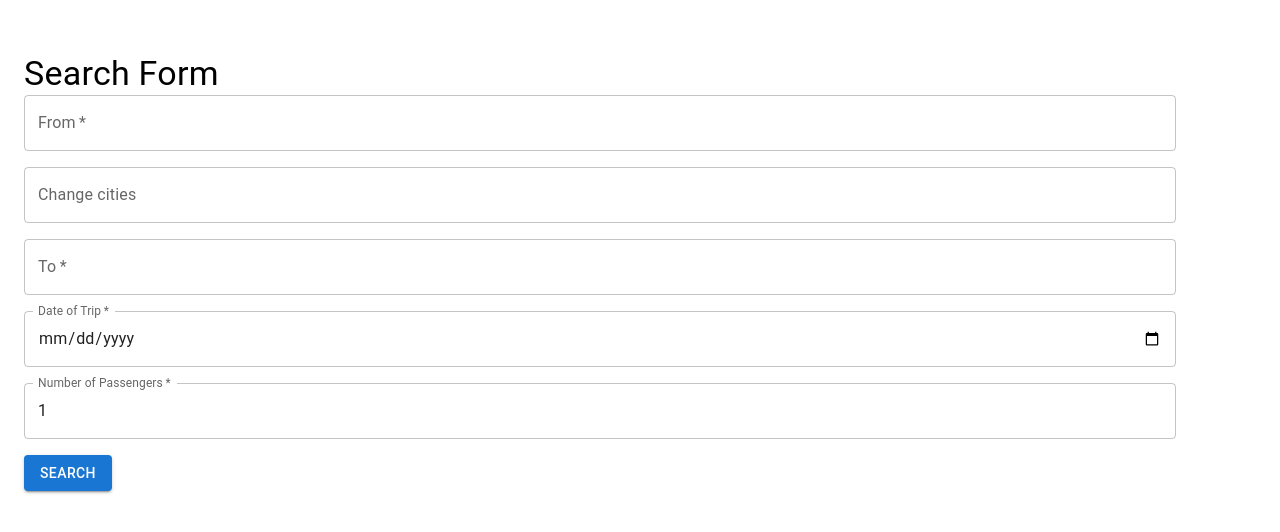
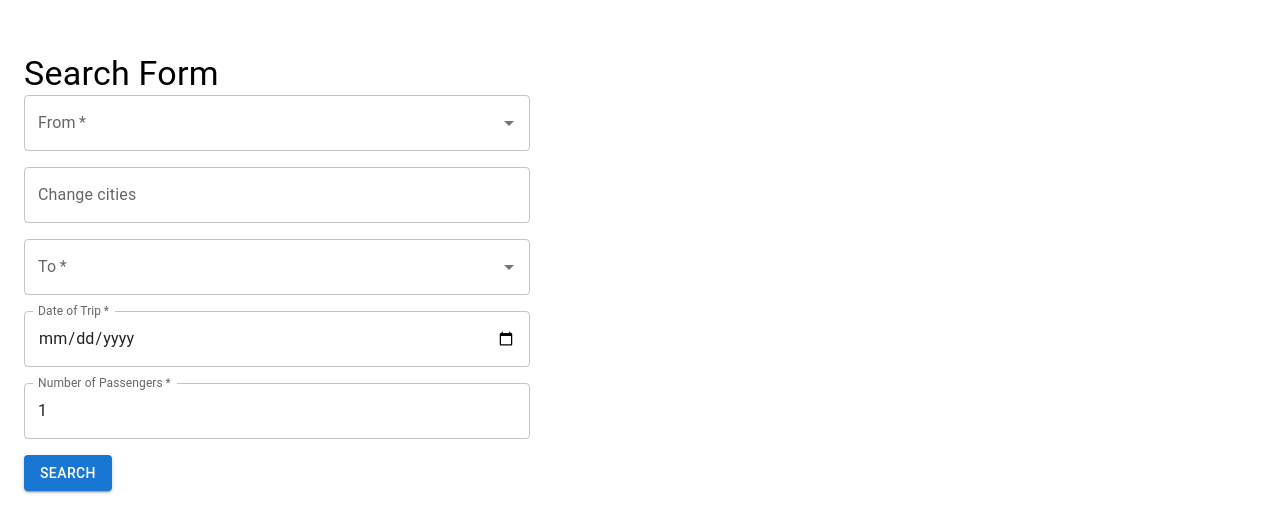
Before and after one commit to tipicatala/routes-app, a React (Vite) app: page / in a window 1280 px wide. Shown: the part 128-660 px from the top of the page. Built offline with nearby package versions, Linux system fonts and the light colour scheme.

Commit message:
added autocomplete fields and input searching

```diff
--- a/src/pages/home/index.tsx
+++ b/src/pages/home/index.tsx
@@ -5,12 +5,24 @@ import {
   useSearchParams,
   createSearchParams,
 } from "react-router-dom";
-import { TextField, Button, Typography, Grid, Container } from "@mui/material";
+import {
+  TextField,
+  Button,
+  Typography,
+  Grid,
+  Container,
+  Autocomplete,
+} from "@mui/material";
+
+import { citiesDatabase } from "@/services/api";
 
 const Home: React.FC = () => {
   const location = useLocation();
   const navigate = useNavigate();
   const [searchParams] = useSearchParams();
+
+  const [filteredCities, setFilteredCities] = useState<string[]>([]);
+  const [loadingCities, setLoadingCities] = useState<boolean>(false);
 
   const [data, setData] = useState({
     changes: [""],
@@ -45,19 +57,53 @@ const Home: React.FC = () => {
     });
   };
 
+  const handleCityInputChange = (
+    event: React.ChangeEvent<object>,
+    value: string
+  ) => {
+    if (value) {
+      setLoadingCities(true);
+      // API call for city suggestions
+      setTimeout(() => {
+        const suggestions = citiesDatabase
+          .filter((city) =>
+            city.name.toLowerCase().includes(value.toLowerCase())
+          )
+          .map((city) => city.name);
+
+        setFilteredCities(suggestions);
+        setLoadingCities(false);
+      }, 300);
+    } else {
+      setFilteredCities([]);
+    }
+  };
+
   return (
     <div>
       <Container>
         <Typography variant="h4">Search Form</Typography>
         <Grid item xs={12}>
           <form onSubmit={handleSubmit}>
+            <Autocomplete
+              id="From"
+              options={filteredCities}
+              loading={loadingCities}
+              onInputChange={handleCityInputChange}
+              value={data.from}
+              onChange={(event, value) =>
+                setData({ ...data, from: value || "" })
+              }
+              renderInput={(params) => (
                 <TextField
+                  {...params}
                   label="From"
-              value={data.from}
-              onChange={(e) => setData({ ...data, from: e.target.value })}
                   required
+                  variant="outlined"
                   fullWidth
                   sx={{ marginBottom: 2 }}
+                />
+              )}
             />
             <TextField
               fullWidth
@@ -68,13 +114,25 @@ const Home: React.FC = () => {
                 setData({ ...data, changes: e.target.value.split(", ") })
               }
             />
+            <Autocomplete
+              id="To"
+              options={filteredCities}
+              loading={loadingCities}
+              onInputChange={handleCityInputChange}
+              value={data.to}
+              onChange={(event, value) =>
+                setData({ ...data, to: value || "" })
+              }
+              renderInput={(params) => (
                 <TextField
+                  {...params}
+                  label="To"
+                  required
+                  variant="outlined"
+                  fullWidth
                   sx={{ marginBottom: 2 }}
-              fullWidth
-              label="To"
-              value={data.to}
-              onChange={(e) => setData({ ...data, to: e.target.value })}
-              required
+                />
+              )}
             />
             <TextField
               label="Date of Trip"
--- a/src/services/api.ts
+++ b/src/services/api.ts
@@ -38,7 +38,7 @@ const cityDataArray: [string, number, number][] = [
   ['Aix-en-Provence', 43.529742, 5.447427],
 ];
 
-const citiesDatabase: City[] = cityDataArray.map(([name, lat, lon]) => ({ name, lat, lon }));
+export const citiesDatabase: City[] = cityDataArray.map(([name, lat, lon]) => ({ name, lat, lon }));
 
 const simulateDelay = (ms: number) => new Promise<void>(resolve => setTimeout(resolve, ms));
 
```
Lines whose indentation alone changed are shown as unchanged.
